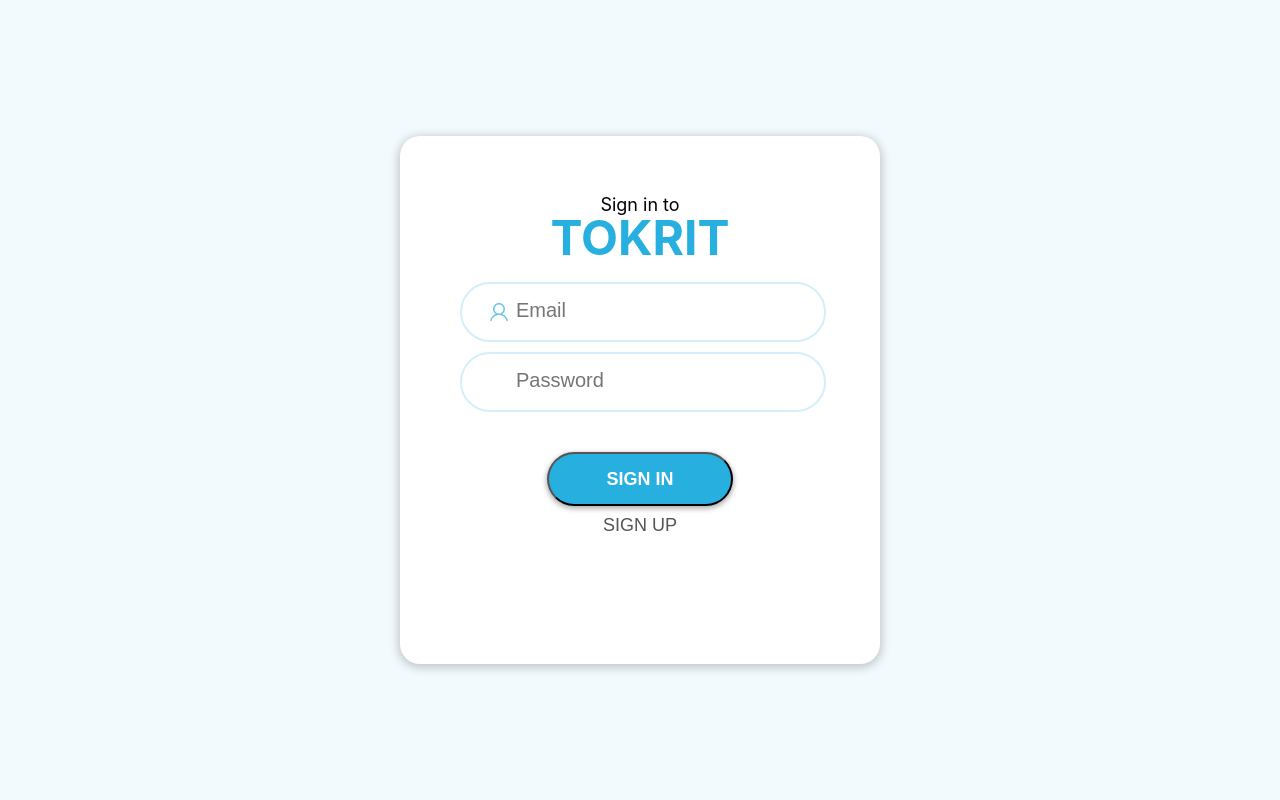
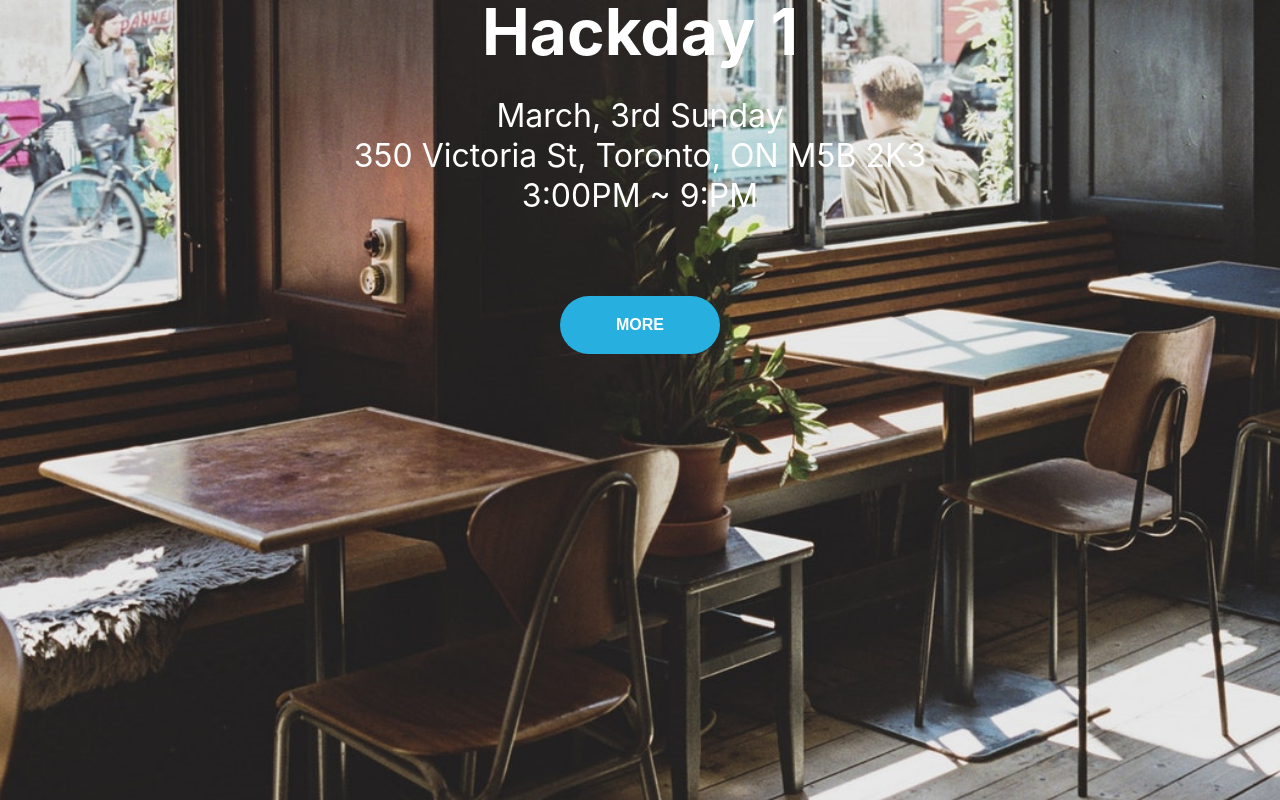
Before and after one commit to tokrit/tokrit, a React (Create React App) app in the folder tokrit/: page / in a window 1280 px wide. Before the commit this address led to /login. Built offline with nearby package versions, Linux system fonts and the light colour scheme; what react-router-redux, redux-freeze would draw is missing.

Commit message:
address YJ's comments.

```diff
--- a/tokrit/src/App.js
+++ b/tokrit/src/App.js
@@ -21,7 +21,7 @@ class App extends Component {
           <Navigation isLoggedIn={localStorage.getItem('user')}/>
           <Switch>
             <Route path="/login" component={LoginPage} />
-            <PrivateRoute path="/" component={Home}/>
+            <Route path="/" component={Home}/>
             <PrivateRoute path = "/announcement" component={Announcement} />
             <PrivateRoute path = "/about" component={About} />
           </Switch>
--- a/tokrit/src/scss/Home.scss
+++ b/tokrit/src/scss/Home.scss
@@ -27,7 +27,7 @@
   left: 0;
   width: 100%;
   height: 100%;
-  z-index: -9999;
+  z-index: -1;
 }
 
 .main-container {
```
